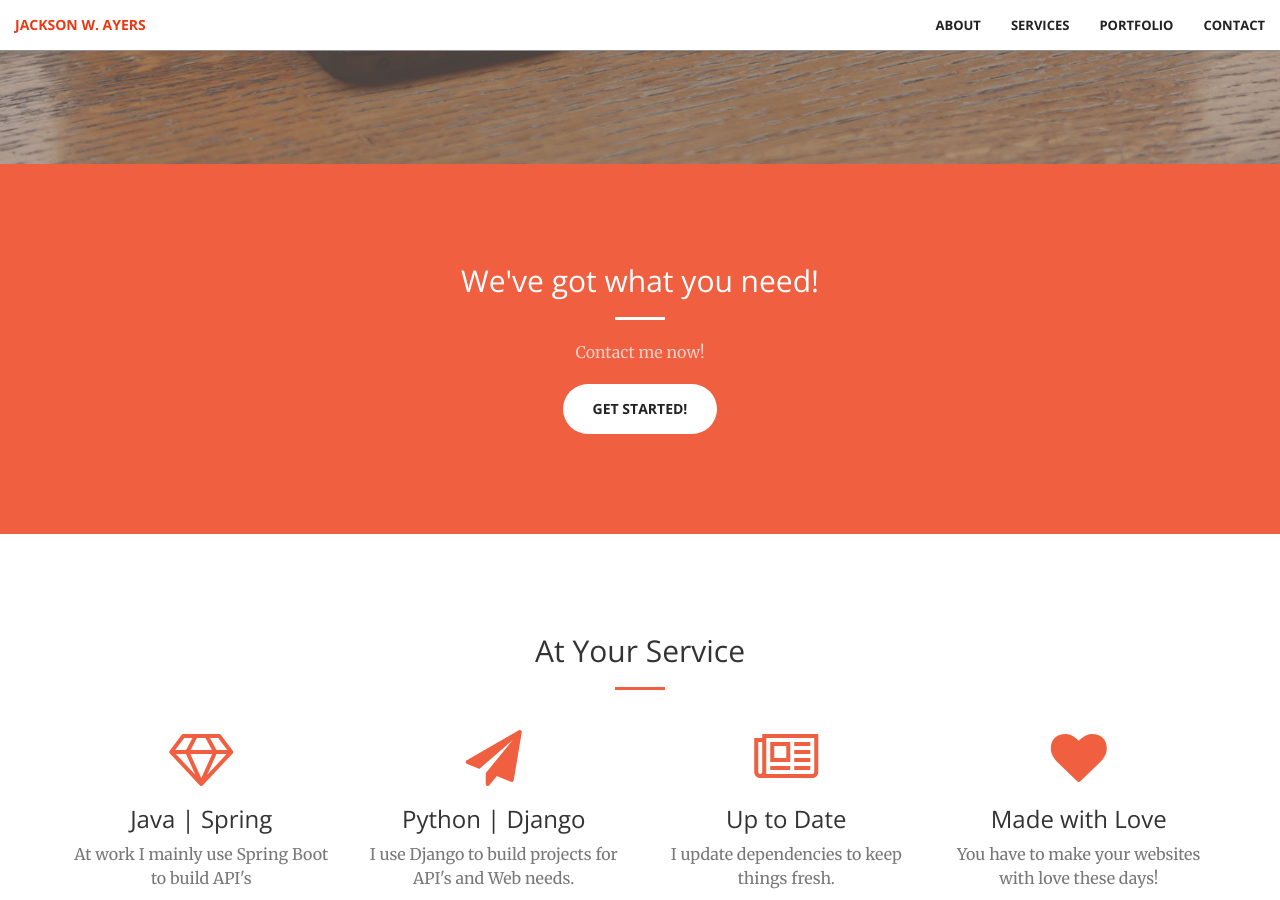
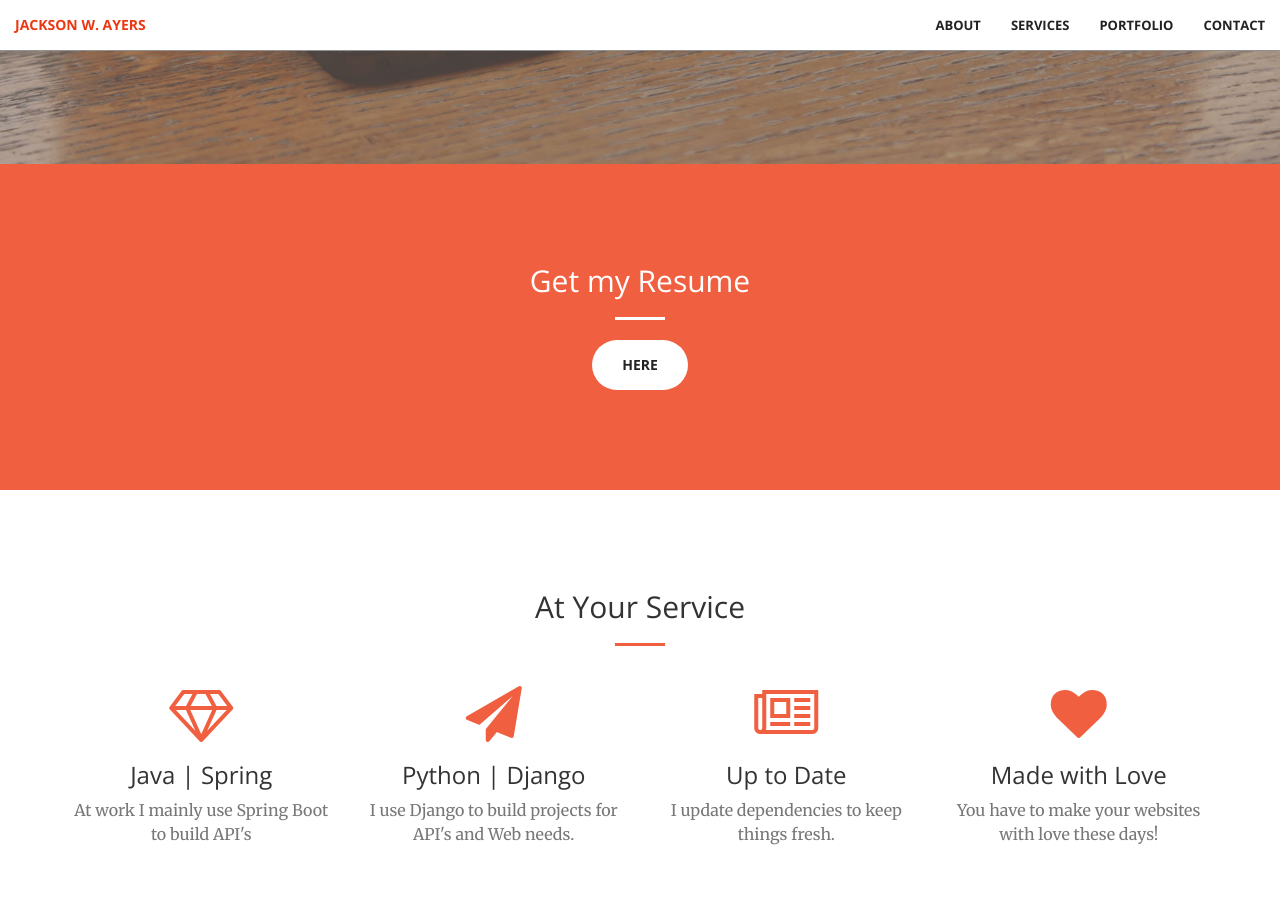
Before and after one commit to ayerswj/ayerswj.github.io, a Jekyll site: the page built from index.html, in a window 1280 px wide and 900 px high, scrolled down 736 px. Built offline with Jekyll 4.4.1, drawn with Linux system fonts in a browser that asks for light colours.

Commit message:
remove twitter - add resume

```diff
--- a/_includes/about.html
+++ b/_includes/about.html
@@ -2,10 +2,9 @@
     <div class="container">
         <div class="row">
             <div class="col-lg-8 col-lg-offset-2 text-center">
-                <h2 class="section-heading">We've got what you need!</h2>
+                <h2 class="section-heading">Get my Resume</h2>
                 <hr class="light">
-                <p class="text-faded">Contact me now!</p>
-                <a href="#contact" class="btn btn-default btn-xl">Get Started!</a>
+                <a href="https://drive.google.com/file/d/1Gbntg2GVs1nXeb0jqDl1-sdM87LSrzyr/view?usp=sharing" class="btn btn-default btn-xl">Here</a>
             </div>
         </div>
     </div>
--- a/_includes/contact.html
+++ b/_includes/contact.html
@@ -6,12 +6,6 @@
                 <hr class="primary">
                 <p>Thank you for viewing my website! I would love to get in contact please reach out any time and on any platform!</p>
             </div>
-        <div class="col-lg-2 col-lg-offset-2 text-center">
-            <a href="https://twitter.com/{{ site.twitter_username }}">
-                <i class="fa fa-twitter fa-3x wow bounceIn" data-wow-delay=".1s"></i>
-                <p>{{ site.twitter_username }}</p>
-            </a>
-        </div>
         <div class="col-lg-2 col-lg-offset-1 text-center">
             <a href="mailto:{{ site.email }}">
             <i class="fa fa-envelope-o fa-3x wow bounceIn" data-wow-delay=".1s"></i>
--- a/_includes/head.html
+++ b/_includes/head.html
@@ -6,7 +6,7 @@
     <meta name="description" content="">
     <meta name="author" content="">
 
-    <title>Jackson W. Ayers</title>
+    <title>Jackson W. Ayers Software Engineer</title>
 
     <!-- Bootstrap Core CSS -->
     <link rel="stylesheet" href="css/bootstrap.min.css" type="text/css">
@@ -30,13 +30,13 @@
     <![endif]-->
 
     <!-- Global site tag (gtag.js) - Google Analytics -->
-    <script async src="https://www.googletagmanager.com/gtag/js?id=UA-143864201-1"></script>
+    <script async src="https://www.googletagmanager.com/gtag/js?id={{ site.google_analytics }}"></script>
     <script>
       window.dataLayer = window.dataLayer || [];
       function gtag(){dataLayer.push(arguments);}
       gtag('js', new Date());
 
-      gtag('config', 'UA-143864201-1');
+      gtag('config', '{{ site.google_analytics }}');
     </script>
 
 </head>
```
